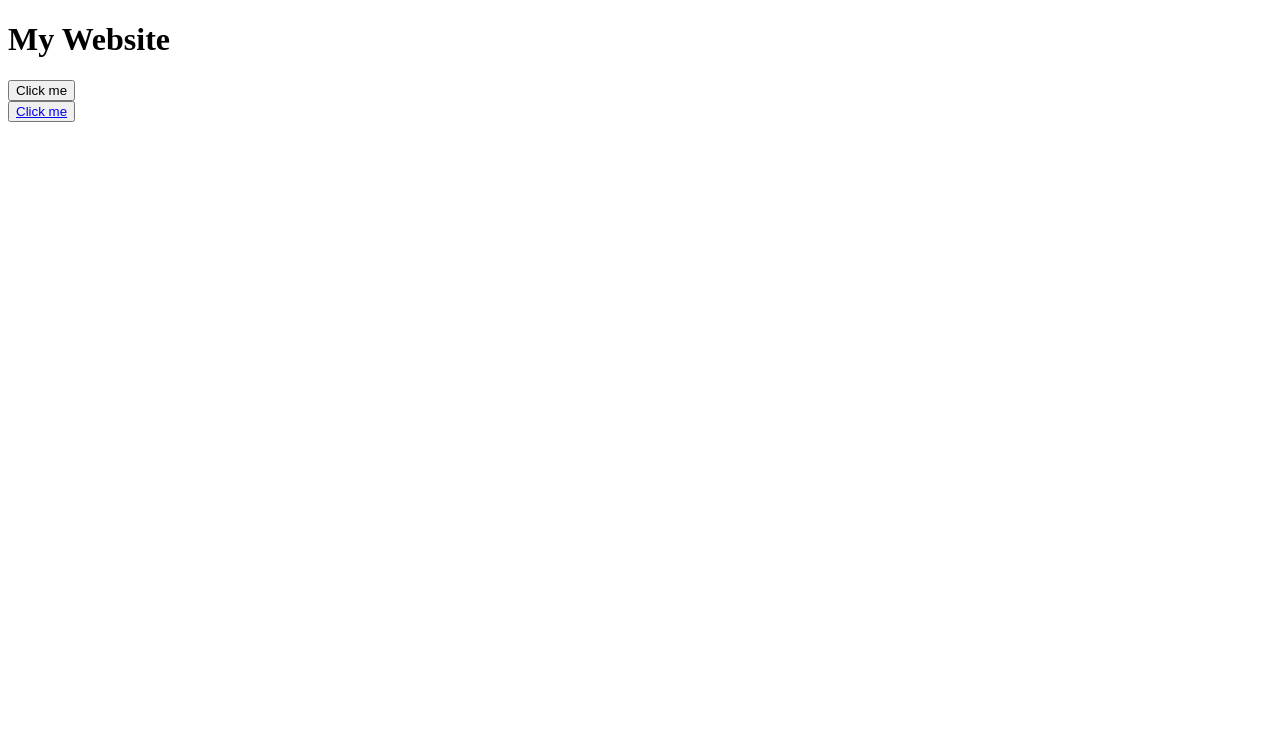
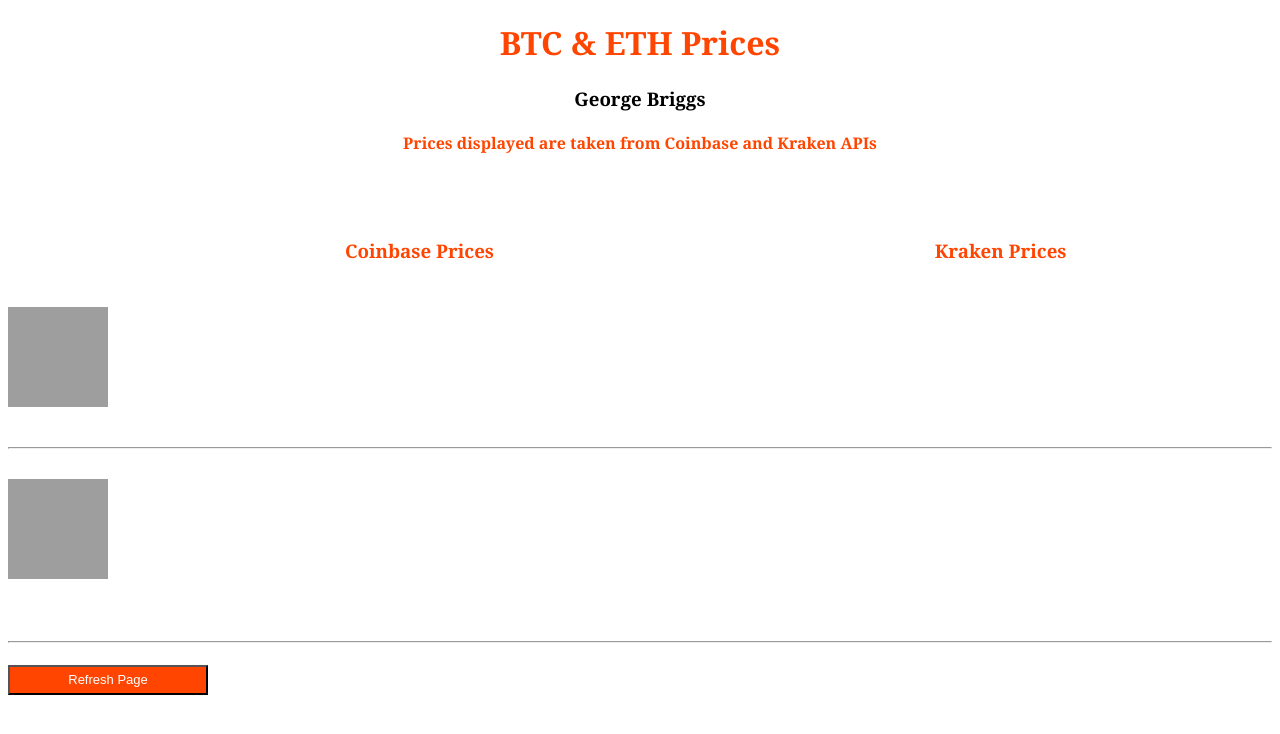
Before and after one commit to gbriggs1/BTC-ETH-prices, a Flask app: template templates/index.html in a window 1280 px wide. Shown: the top 734 px of the page. Run offline with Flask 2, Linux system fonts and the light colour scheme; the template is opened without the code that fills it, so the values that code supplies are empty; grey boxes are pictures that could not be loaded.

Commit message:
Update index.html

```diff
--- a/templates/index.html
+++ b/templates/index.html
@@ -1,14 +1,65 @@
 <!doctype html>
 
+<head><title>BTC and ETH Prices</title>
+    <meta charset=utf-8> </head>
+    <body style="background-color:white;font-family:Georgia">
+        <h1 style="text-align:center;color:orangered">BTC & ETH Prices</h1>
+        <h3 style="text-align:center;color:black">George Briggs</h3>
+        <h4 style="text-align:center;color:orangered">Prices displayed are taken from Coinbase and Kraken APIs</h4>
+        <br>
+        <br>
+        <div>
+          <h3 style="float:left; text-align:left; text-indent: 18.0em; color:orangered">Coinbase Prices</h3>
+          <h3 style="float:right; text-align:center; text-indent: -29.0em; color:orangered">Kraken Prices</h3>
+        </div>
+        <br>
+        <br>
+        <br>
+        <br>
+        <div>
+            <img src=https://s3.us-east-2.amazonaws.com/nomics-api/static/images/currencies/btc.svg align="left" height="100" width="100"/>
+          <h3 style="float:left; text-align:left; text-indent: 13.0em">{{data[0].BTC.bid}}</h3>
+          <h3 style="float:right; text-align:center; text-indent: -28.0em">{{data[1].BTC.bid}}</h3>
+        <div/>
+        <br>
+        <br>
+        <br>
+        <div>
+          <h3 style="float:left; text-align:left; text-indent: -8.00em">{{data[0].BTC.ask}}</h3>
+          <h3 style="float:right; text-align:center; text-indent: -28.0em">{{data[1].BTC.ask}}</h3>
+        <div/>
+        <br>
+        <br>
+        <br>
+        <hr>
+        <br>
+        <div>
+            <img src=https://s3.us-east-2.amazonaws.com/nomics-api/static/images/currencies/eth.svg align="left" height="100" width="100"/>
+          <h3 style="float:left; text-align:left; text-indent: 13.0em">{{data[0].ETH.bid}}</h3>
+          <h3 style="float:right; text-align:center; text-indent: -28.0em">{{data[1].ETH.bid}}</h3>
+        <div/>
+        <br>
+        <br>
+        <br>
+        <div>
+          <h3 style="float:left; text-align:left; text-indent: -6.98em">{{data[0].ETH.ask}}</h3>
+          <h3 style="float:right; text-align:center; text-indent: -28.0em">{{data[1].ETH.ask}}</h3>
+        <div/>
+        <br>
+        <br>
+        <br>
+        <br>
+        <hr>
+        <h4 style="float:center; text-align:center">{{data[2].BTC}}</h4>
+        <h4 style="float:center; text-align:center">{{data[2].ETH}}</h4>
 
-<head><title>Test</title>
-    <meta charset=utf-8> </head>
-    <body>
-        <h1>My Website</h1>
-        <form action="/my-link/">
-            <input type="submit" value="Click me" />
-        </form>
+        <button style="background:orangered;color:white;height:30px;width:200px;text-align:center;font-size:13px" onClick="window.location.reload();">Refresh Page</button>
 
-        <button> <a href="/my-link/">Click me</a></button>
+
+
+
+
+
+
 
     </body>
```
